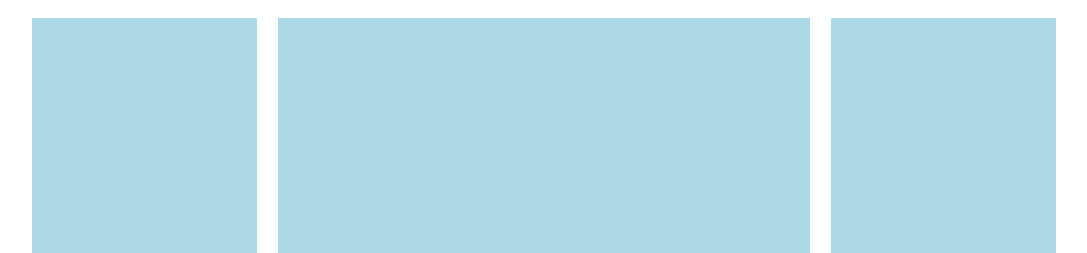
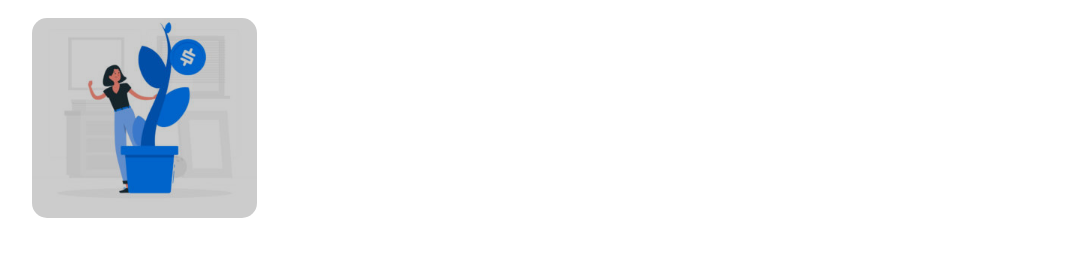
Before and after one commit to yuribertoli/htmlcss-wp, a plain HTML site: page index.html in a window 1280 px wide. Shown: the part 699-952 px from the top of the page, without its empty margins (96-1183 px from the left). Drawn offline with Linux system fonts and the light colour scheme.

Commit message:
immagine sx

```diff
--- a/index.html
+++ b/index.html
@@ -65,7 +65,15 @@
                     <span>Fertem urna a libero tempus</sp>
                 </div>
 
-                <aside class="left-main"></aside>
+                <aside class="left-main">
+
+                    <div class="img-main img-left-main">
+                        <img src="img/img-1.jpg" alt="disegno donna">
+                        <div class="filter"></div>
+                    </div>
+
+                </aside>
+
                 <section class="central-main"></section>
                 <aside class="right-main"></aside>
             </div>
--- a/style.css
+++ b/style.css
@@ -100,6 +100,7 @@ main .textmain {
     clear: both;
 }
 
+    /* inizio titolo */
 .textmain div.top-main {
     width: 100%;
     margin-bottom: 20px;
@@ -113,24 +114,39 @@ main .textmain {
     font-weight: 500;
     color: #b1aeae;
 }
+    /* fine titolo */
 
+    /* inizio regole generali img main */
+.textmain section, aside {
+    position: relative;
+}
+
+.img-main {
+    width: 100%;
+    height: 200px;
+    border-radius: 15px;
+}
+
+.img-main img {
+    height: 100%;
+    width: 100%;
+    object-fit: cover;
+    border-radius: 15px;
+}
+    /* fine regole generali img main */
+
+    /* inizio lato sx */
 .textmain aside.left-main {
     width: 22%;
-    height: 300px;
-    background-color: lightblue;
     margin-right: 2%;
 }
 
 .textmain section.central-main {
     width: 52%;
-    height: 300px;
-    background-color: lightblue;
 }
 
 .textmain aside.right-main {
     width: 22%;
-    height: 300px;
-    background-color: lightblue;
     margin-left: 2%;
 }
 /* Fine regole testo main */
```
